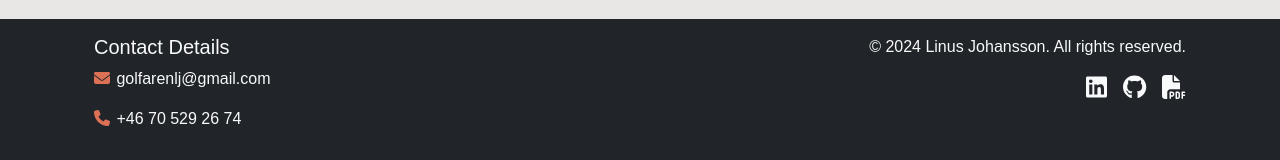
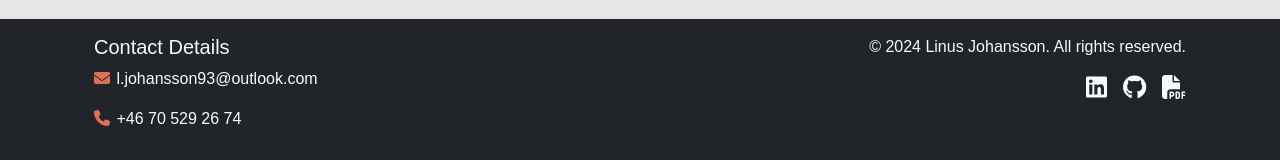
Before and after one commit to j0hanz/j0hanz-portfolio, a React (Create React App) app: page / in a window 1280 px wide. Shown: the part 3796-3956 px from the top of the page. Built offline with nearby package versions, Linux system fonts and the light colour scheme.

Commit message:
Update email address in Footer component

```diff
--- a/src/components/Footer.js
+++ b/src/components/Footer.js
@@ -19,10 +19,10 @@ const Footer = () => (
           <p>
             <FontAwesomeIcon icon={faEnvelope} className={styles.footerIcon} />
             <a
-              href="mailto:golfarenlj@gmail.com"
+              href="mailto:l.johansson93@outlook.com"
               className="text-light text-decoration-none"
             >
-              golfarenlj@gmail.com
+              l.johansson93@outlook.com
             </a>
           </p>
           <p>
```
